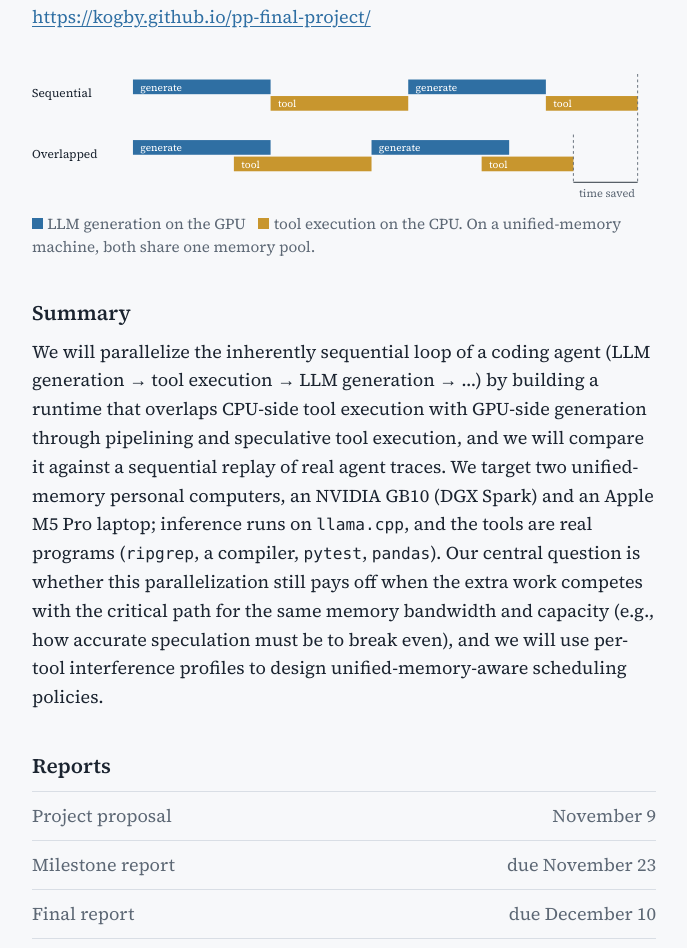
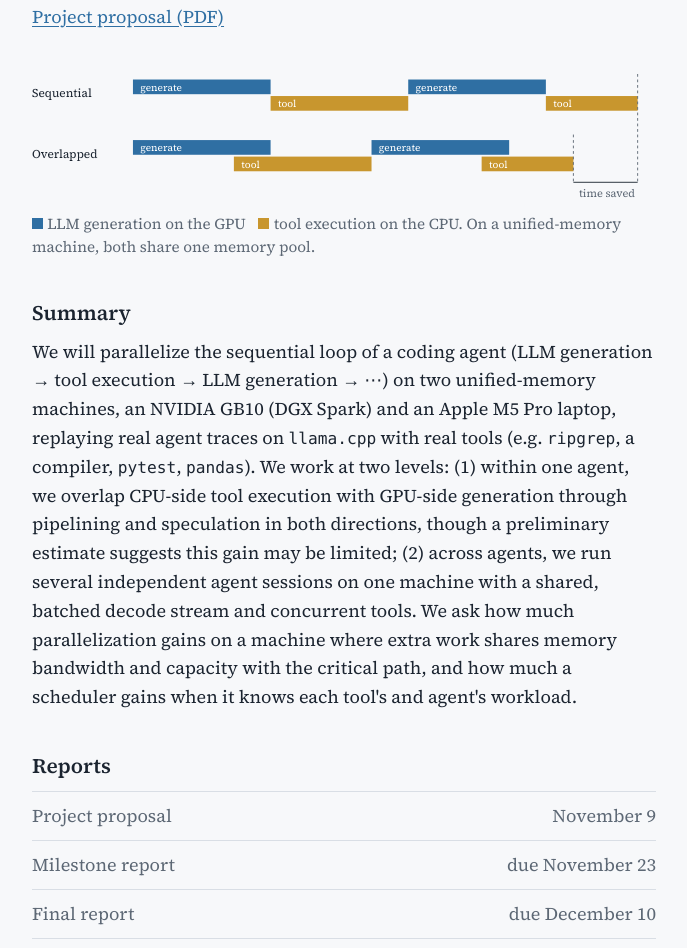
Before and after one commit to kogby/pp-final-project, a plain HTML site: page docs/index.html in a window 1280 px wide. Shown: the part 260-1208 px from the top of the page, without its empty margins (296-983 px from the left). Drawn offline with Linux system fonts and the light colour scheme.

Commit message:
Post proposal PDF and update summary on project page

```diff
--- a/docs/index.html
+++ b/docs/index.html
@@ -15,7 +15,7 @@
   <h1>Parallelizing the Sequential Agent Loop on Unified-Memory Personal Computers</h1>
   <p class="byline">Jerry Chen (chinjuic) and Ethan Chiu (ethanchi)<br>
     15-418/618 final project, Fall 2026, Carnegie Mellon University</p>
-  <p class="muted"><a href="https://kogby.github.io/pp-final-project/">https://kogby.github.io/pp-final-project/</a></p>
+  <p class="muted"><a href="proposal.pdf">Project proposal (PDF)</a></p>
 
   <figure>
     <svg viewBox="0 0 680 150" role="img" aria-label="Two agent steps. Run sequentially, each tool call waits for generation to finish and vice versa. Overlapped, tool calls start while the model is still generating, and the request finishes earlier.">
@@ -48,18 +48,11 @@
   </figure>
 
   <h2>Summary</h2>
-  <p>We will parallelize the inherently sequential loop of a coding agent (LLM
-  generation → tool execution → LLM generation → …) by building a runtime that
-  overlaps CPU-side tool execution with GPU-side generation through pipelining
-  and speculative tool execution, and we will compare it against a sequential
-  replay of real agent traces. We target two unified-memory personal computers,
-  an NVIDIA GB10 (DGX Spark) and an Apple M5&nbsp;Pro laptop; inference runs on
-  <code>llama.cpp</code>, and the tools are real programs (<code>ripgrep</code>, a compiler, <code>pytest</code>,
-  <code>pandas</code>). Our central question is whether this parallelization still pays
-  off when the extra work competes with the critical path for the same memory
-  bandwidth and capacity (e.g., how accurate speculation must be to break even),
-  and we will use per-tool interference profiles to design unified-memory-aware
-  scheduling policies.</p>
+  <p>We will parallelize the sequential loop of a coding agent (LLM generation
+  → tool execution → LLM generation → ⋯) on two unified-memory machines,
+  an NVIDIA GB10 (DGX Spark) and an Apple M5&nbsp;Pro laptop, replaying real agent traces on <code>llama.cpp</code> with real tools (e.g. <code>ripgrep</code>, a compiler, <code>pytest</code>, <code>pandas</code>).
+  We work at two levels: (1) within one agent, we overlap CPU-side tool execution with GPU-side generation through pipelining and speculation in both directions, though a preliminary estimate suggests this gain may be limited; (2) across agents, we run several independent agent sessions on one machine with a shared, batched decode stream and concurrent tools.
+  We ask how much parallelization gains on a machine where extra work shares memory bandwidth and capacity with the critical path, and how much a scheduler gains when it knows each tool's and agent's workload.</p>
 
   <h2>Reports</h2>
   <ul class="reports">
```
Also changed, not shown: 1 other file.
